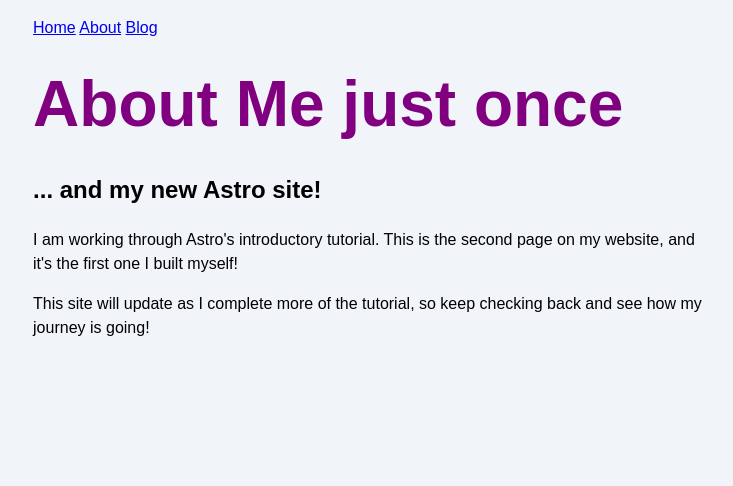
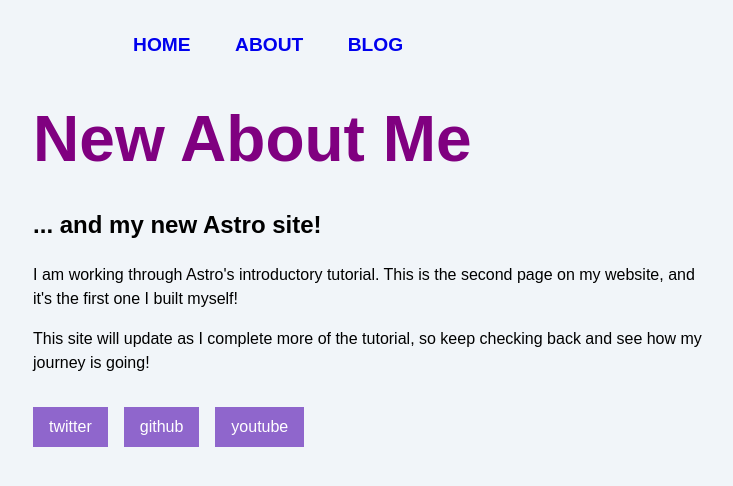
Before and after one commit to marianalucioalmeida/projeto, an Astro site: page /about in a window 1280 px wide. Shown: the whole page, without its empty margins (267-1000 px from the left). Built offline with nearby package versions, Linux system fonts and the light colour scheme; Astro itself is replaced by a stand-in of ours.

Commit message:
everything

```diff
--- /dev/null
+++ b/src/components/Footer.astro
@@ -0,0 +1,20 @@
+---
+// const platform = "github";
+// const username = "withastro";
+
+import Social from './Social.astro';
+---
+
+<style>
+    footer {
+      display: flex;
+      gap: 1rem;
+      margin-top: 2rem;
+    }
+  </style>
+
+<footer>
+  <Social platform="twitter" username="astrodotbuild" />
+  <Social platform="github" username="withastro" />
+  <Social platform="youtube" username="astrodotbuild" />
+</footer>
--- /dev/null
+++ b/src/components/Hamburger.astro
@@ -0,0 +1,7 @@
+---
+---
+<div class="hamburger">
+    <span class="line"></span>
+    <span class="line"></span>
+    <span class="line"></span>
+  </div>
--- /dev/null
+++ b/src/components/Header.astro
@@ -0,0 +1,10 @@
+---
+import Hamburger from './Hamburger.astro';
+import Navigation from './Navigation.astro';
+---
+<header>
+  <nav>
+    <Hamburger />
+    <Navigation />
+  </nav>
+</header>
--- a/src/components/Navigation.astro
+++ b/src/components/Navigation.astro
@@ -1,5 +1,8 @@
 ---
 ---
-<a href="/">Home</a>
-<a href="/about/">About</a>
-<a href="/blog/">Blog</a>
+
+<div class="nav-links">
+  <a href="/">Home</a>
+  <a href="/about">About</a>
+  <a href="/blog">Blog</a>
+</div>
--- /dev/null
+++ b/src/components/Social.astro
@@ -0,0 +1,13 @@
+---
+const { platform, username } = Astro.props;
+---
+<a href={`https://www.${platform}.com/${username}`}>{platform}</a>
+
+<style>
+    a {
+      padding: 0.5rem 1rem;
+      color: white;
+      background-color: #8f66cc;
+      text-decoration: none;
+    }
+  </style>
--- /dev/null
+++ b/src/layouts/BaseLayout.astro
@@ -0,0 +1,30 @@
+---
+import Header from '../components/Header.astro';
+import Footer from '../components/Footer.astro';
+import '../styles/global.css';
+const { pageTitle } = Astro.props;
+---
+<html lang="en">
+  <head>
+    <meta charset="utf-8" />
+    <link rel="icon" type="image/svg+xml" href="/favicon.svg" />
+    <meta name="viewport" content="width=device-width" />
+    <meta name="generator" content={Astro.generator} />
+    <title>{pageTitle}</title>
+  </head>
+  <body>
+    <Header />
+    <h1>{pageTitle}</h1>
+    <slot />
+    <Footer />
+    <style>
+        h1 {
+          color: purple;
+          font-size: 4rem;
+        }
+      </style>
+    <script>
+      import "../scripts/menu.js";
+    </script>
+  </body>
+</html>
--- a/src/pages/about.astro
+++ b/src/pages/about.astro
@@ -1,28 +1,11 @@
 ---
-import Navigation from '../components/Navigation.astro';
 import '../styles/global.css';
-const pageTitle = "About Me just once";
+import BaseLayout from '../layouts/BaseLayout.astro';
+const pageTitle = "New About Me";
 ---
-<html lang="en">
-  <head>
-    <meta charset="utf-8" />
-    <meta name="viewport" content="width=device-width" />
-    <title>{pageTitle}</title>
-    <style>
-        h1 {
-          color: purple;
-          font-size: 4rem;
-        }
-    </style>
-  </head>
-  <body>
-    <Navigation />
-
-    <h1>{pageTitle}</h1>
+  <BaseLayout pageTitle={pageTitle}>
     <h2>... and my new Astro site!</h2>
 
     <p>I am working through Astro's introductory tutorial. This is the second page on my website, and it's the first one I built myself!</p>
 
     <p>This site will update as I complete more of the tutorial, so keep checking back and see how my journey is going!</p>
-  </body>
-</html>
--- /dev/null
+++ b/src/scripts/menu.js
@@ -0,0 +1,3 @@
+document.querySelector('.hamburger').addEventListener('click', () => {
+    document.querySelector('.nav-links').classList.toggle('expanded');
+  });
--- a/src/styles/global.css
+++ b/src/styles/global.css
@@ -1,3 +1,16 @@
+.hamburger {
+  padding-right: 20px;
+  cursor: pointer;
+}
+
+.hamburger .line {
+  display: block;
+  width: 40px;
+  height: 5px;
+  margin-bottom: 10px;
+  background-color: #ff9776;
+}
+
 html {
   background-color: #f1f5f9;
   font-family: sans-serif;
@@ -19,3 +32,53 @@ html {
   margin: 1rem 0;
   font-size: 2.5rem;
 }
+
+/* nav styles */
+
+.nav-links {
+  width: 100%;
+  top: 5rem;
+  left: 48px;
+  background-color: #ff9776;
+  display: none;
+  margin: 0;
+}
+
+.nav-links a {
+  display: block;
+  text-align: center;
+  padding: 10px 0;
+  text-decoration: none;
+  font-size: 1.2rem;
+  font-weight: bold;
+  text-transform: uppercase;
+}
+
+.nav-links a:hover,
+.nav-links a:focus {
+  background-color: #ff9776;
+}
+
+.expanded {
+  display: unset;
+}
+
+@media screen and (min-width: 636px) {
+  .nav-links {
+    margin-left: 5em;
+    display: block;
+    position: static;
+    width: auto;
+    background: none;
+  }
+
+  .nav-links a {
+    display: inline-block;
+    padding: 15px 20px;
+  }
+
+  .hamburger {
+    display: none;
+  }
+
+}
```
Also changed, not shown: src/layouts/MarkdownPostLayout.astro (added, +11 -0 lines), src/pages/blog.astro (+8 -6 lines), src/pages/index.astro (+4 -17 lines), src/pages/posts/post-1.md (+1 -1 lines), src/pages/posts/post-2.md (+1 -0 lines), src/pages/posts/post-3.md (+1 -0 lines). Lines whose indentation alone changed are shown as unchanged.
